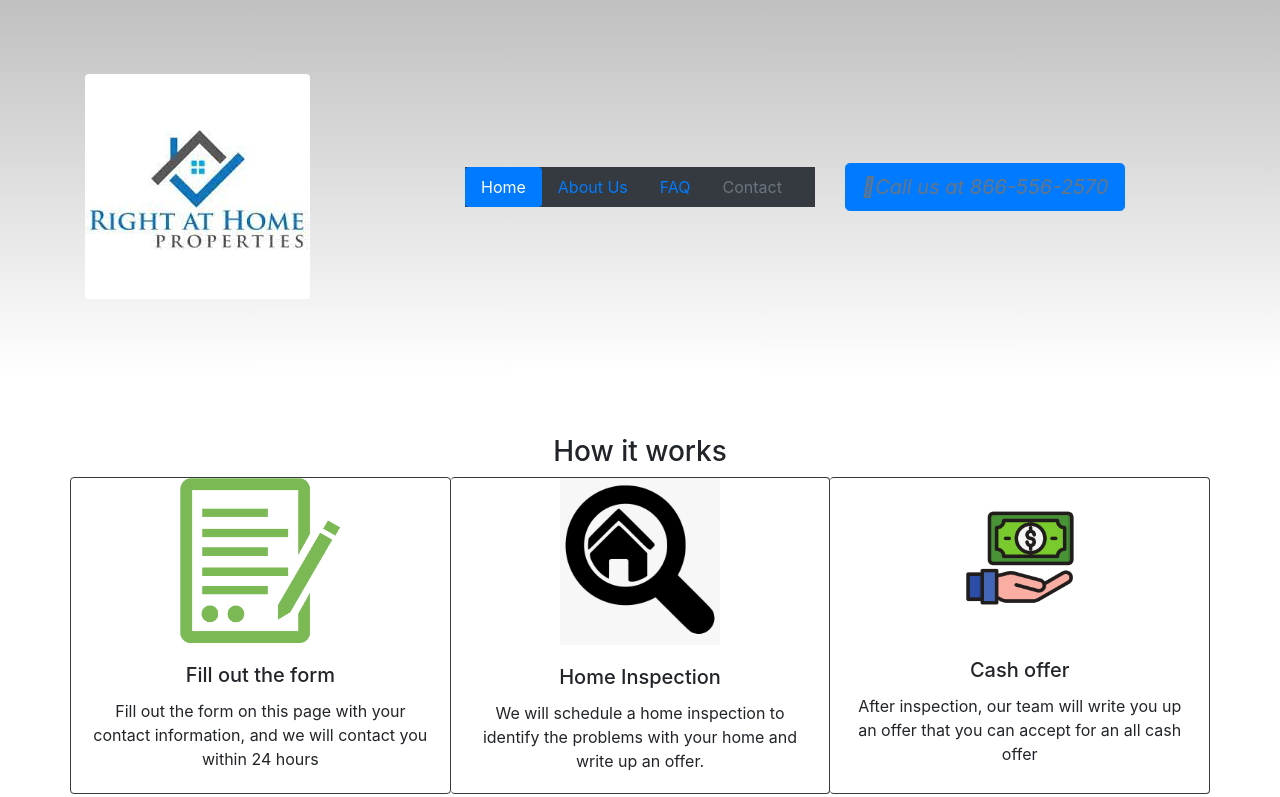
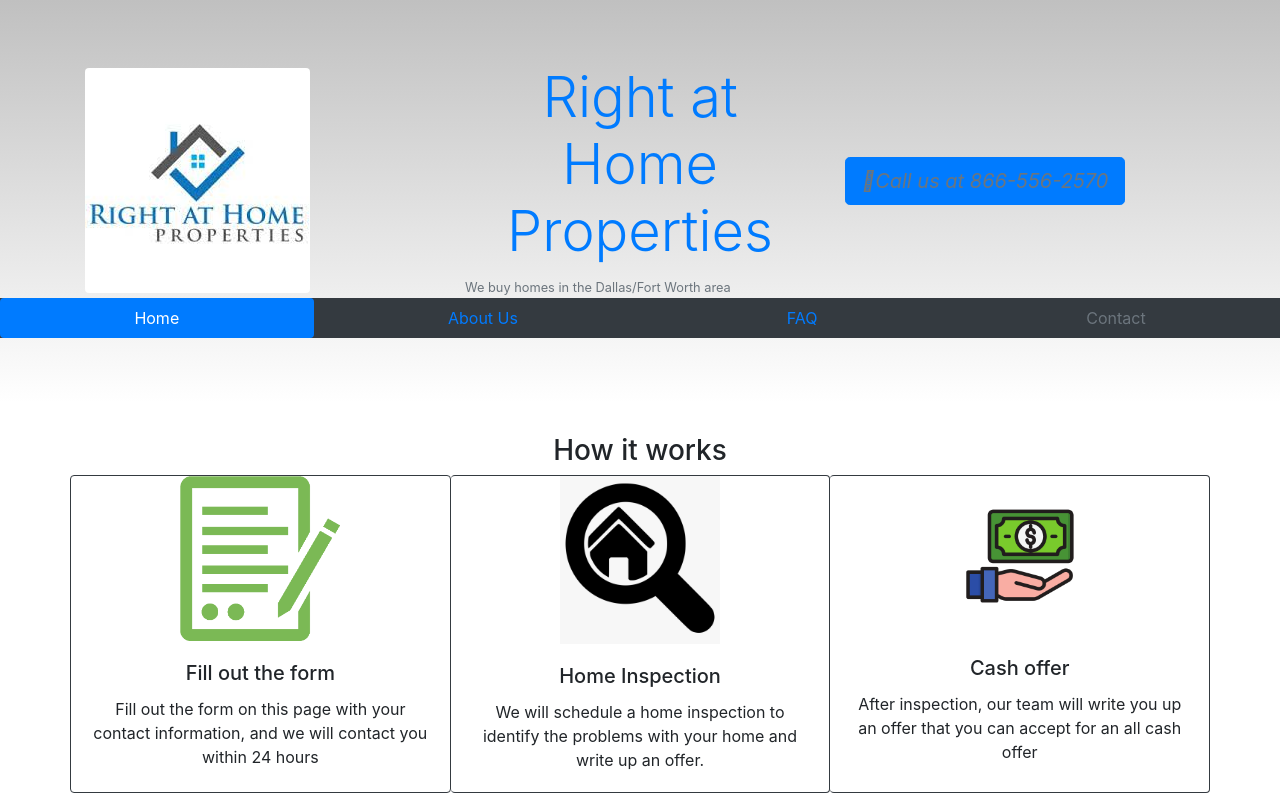
Before and after one commit to jaypowellcs/BuyHomesQuickDFW, a website: page index.html in a window 1280 px wide. Shown: the top 797 px of the page. Drawn offline with nearby package versions, Linux system fonts and the light colour scheme.

Commit message:
jumbotron1

```diff
--- a/css/styles.css
+++ b/css/styles.css
@@ -32,12 +32,3 @@
   background-image: linear-gradient(white, silver);
   padding: 20px 0;
 }
-
-.container {
-  padding: 5px 0;
-
-}
-
-.row {
-  padding: 5px 0;
-}
--- a/index.html
+++ b/index.html
@@ -16,15 +16,25 @@
 </head>
 
 <body>
-<header class="jumbotron jumbotron-fluid">
+<header class="jumbotron jumbotron-fluid mt-0">
   <div class="container">
     <div class="row align-items-center row-cols-3">
       <div class="col">
         <img src="images/righthome.jpg" class="rounded" alt="Responsive image">
       </div>
       <div class="col">
+        <h1 class="text-primary text-center display-4">Right at Home Properties</h1>
+        <small class="text-muted text-primary text-center">We buy homes in the Dallas/Fort Worth area</small>
+      </div>
+      <div class="col">
+        <button type="button" class="btn btn-primary btn-lg"><a href="tel:8665562570" class="text-secondary"><i class="fa-phone">Call us at 866-556-2570</i></a></button>
+      </div>
+    </div>
+  </div>
+    <div class="row">
+      <div class="col">
         <nav>
-          <ul class="nav nav-pills nav-expand-sm bg-dark ">
+          <ul class="nav nav-pills nav-fill bg-dark justify-content-start">
             <li class="nav-item">
             <a class="nav-link active" href="/">Home</a>
             </li>
@@ -40,11 +50,7 @@
           </ul>
         </nav>
       </div>
-      <div class="col">
-        <button type="button" class="btn btn-primary btn-lg"><a href="tel:8665562570" class="text-secondary"><i class="fa-phone">Call us at 866-556-2570</i></a></button>
-      </div>
     </div>
-  </div>
 </header>
 
 <!-- Modal -->
@@ -100,6 +106,7 @@
 </div>
 </div>
 
+<!--How it works-->
 <div class="container">
   <div class="row">
     <div class="col">
```
